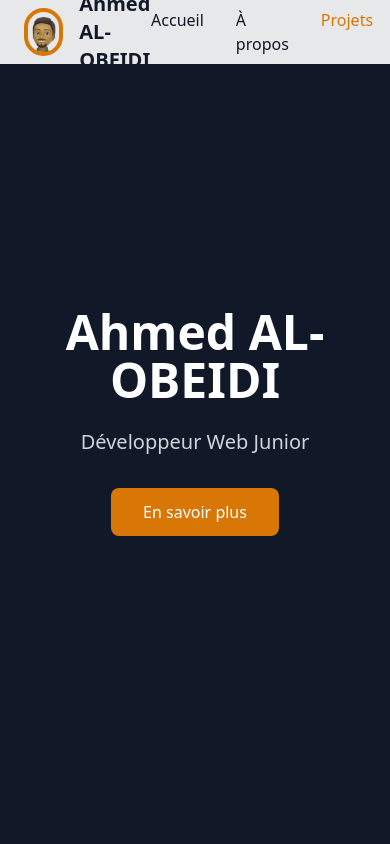
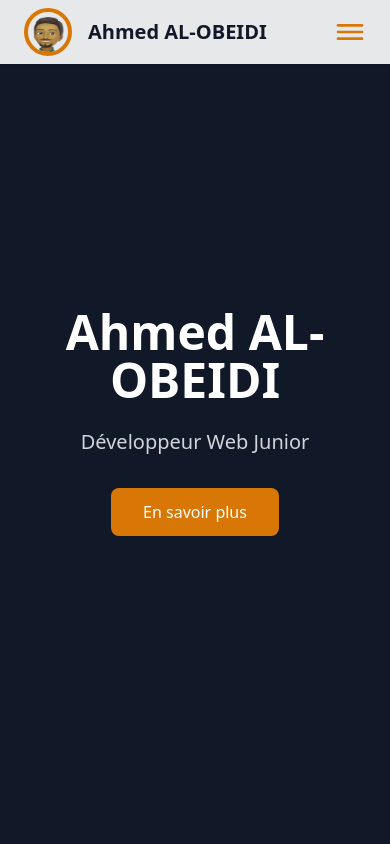
Before and after one commit to ahmedobeidi/myportfolio, a plain HTML site: page index.html in a window 390 px wide. Shown: the top 844 px of the page. Drawn offline with nearby package versions, Linux system fonts and the light colour scheme.

Commit message:
ADD: burger menu

```diff
--- a/css/custom.css
+++ b/css/custom.css
@@ -24,3 +24,24 @@ body {
 .active-link {
   color: #d97706 !important; /* Tailwind amber-600 */
 }
+
+.menu_burger_container {
+  display: flex;
+  align-items: center;
+  cursor: pointer;
+}
+.navbar_mobile {
+  transition: transform 0.3s;
+  will-change: transform;
+}
+.navbar_mobile.-translate-x-full {
+  transform: translateX(-100%);
+}
+.navbar_mobile.translate-x-0 {
+  transform: translateX(0);
+}
+.menu_close {
+  border: none;
+  background: none;
+  cursor: pointer;
+}
--- a/index.html
+++ b/index.html
@@ -20,7 +20,7 @@
         <div class="font-bold text-xl">Ahmed AL-OBEIDI</div>
       </a>
       <!-- Navigation links -->
-      <div class="flex space-x-8">
+      <div class="flex space-x-8 hidden md:flex">
   <a href="#home" class="hover:text-amber-600 transition-colors">Accueil</a>
   <a href="#about" class="hover:text-amber-600 transition-colors">À propos</a>
   <a href="#projets" class="hover:text-amber-600 transition-colors">Projets</a>
@@ -236,7 +236,7 @@
 					</a>
 				</div>
 
-				<a href="mailto:ahmed@example.com" class="inline-block bg-amber-600 text-white px-8 py-3 rounded-lg hover:bg-amber-700 transition-colors">
+				<a href="mailto:alobeidi.dev@gmail.com" class="inline-block bg-amber-600 text-white px-8 py-3 rounded-lg hover:bg-amber-700 transition-colors">
 					Me contacter
 				</a>
 			</div>
--- a/js/main.js
+++ b/js/main.js
@@ -1,5 +1,64 @@
+// Mobile Burger Menu Logic
+document.addEventListener("DOMContentLoaded", () => {
+  // 1. Create burger icon and container if not present
+  let menuBurger = document.querySelector(".menu_burger_container");
+  if (!menuBurger) {
+    menuBurger = document.createElement("div");
+    menuBurger.className = "menu_burger_container md:hidden flex items-center ml-auto cursor-pointer";
+    menuBurger.innerHTML = `
+      <span class="sr-only">Menu</span>
+      <svg width="32" height="32" viewBox="0 0 24 24" fill="none" stroke="#d97706" stroke-width="2" stroke-linecap="round" stroke-linejoin="round">
+        <line x1="3" y1="7" x2="21" y2="7"/>
+        <line x1="3" y1="12" x2="21" y2="12"/>
+        <line x1="3" y1="17" x2="21" y2="17"/>
+      </svg>
+    `;
+    document.querySelector("header nav").appendChild(menuBurger);
+  }
+
+  // 2. Create mobile nav menu
+  const mobileNav = document.createElement("nav");
+  mobileNav.className = "navbar_mobile fixed inset-0 bg-gray-900 z-50 flex flex-col items-center justify-center transition-transform duration-300 transform -translate-x-full";
+  mobileNav.innerHTML = `
+    <button class="menu_close absolute top-6 right-6 p-2 rounded-full bg-amber-600 text-white hover:bg-amber-700 transition">
+      <span class="sr-only">Fermer</span>
+      <svg width="28" height="28" viewBox="0 0 24 24" fill="none" stroke="white" stroke-width="2" stroke-linecap="round" stroke-linejoin="round">
+        <line x1="18" y1="6" x2="6" y2="18"/>
+        <line x1="6" y1="6" x2="18" y2="18"/>
+      </svg>
+    </button>
+    <ul class="flex flex-col space-y-8 text-xl font-bold mt-12 text-white">
+      <li><a href="#home" class="hover:text-amber-600 transition-colors">Accueil</a></li>
+      <li><a href="#about" class="hover:text-amber-600 transition-colors">À propos</a></li>
+      <li><a href="#projets" class="hover:text-amber-600 transition-colors">Projets</a></li>
+      <li><a href="#services" class="hover:text-amber-600 transition-colors">Services</a></li>
+      <li><a href="#contact" class="hover:text-amber-600 transition-colors">Contact</a></li>
+    </ul>
+  `;
+  document.body.appendChild(mobileNav);
+
+  // 3. Open menu
+  menuBurger.addEventListener("click", () => {
+    mobileNav.classList.remove("-translate-x-full");
+    mobileNav.classList.add("translate-x-0");
+  });
+
+  // 4. Close menu
+  mobileNav.querySelector(".menu_close").addEventListener("click", () => {
+    mobileNav.classList.add("-translate-x-full");
+    mobileNav.classList.remove("translate-x-0");
+  });
+
+  // 5. Close menu on link click
+  mobileNav.querySelectorAll("a").forEach(link => {
+    link.addEventListener("click", () => {
+      mobileNav.classList.add("-translate-x-full");
+      mobileNav.classList.remove("translate-x-0");
+    });
+  });
+});
+
 // Portfolio slider logic with auto-slide, pause on hover, and amber active dot
-
 const slider = document.getElementById('portfolio-slider');
 const slides = slider ? slider.children : [];
 const dots = document.querySelectorAll('.portfolio-dot');
```
Lines whose indentation alone changed are shown as unchanged.
